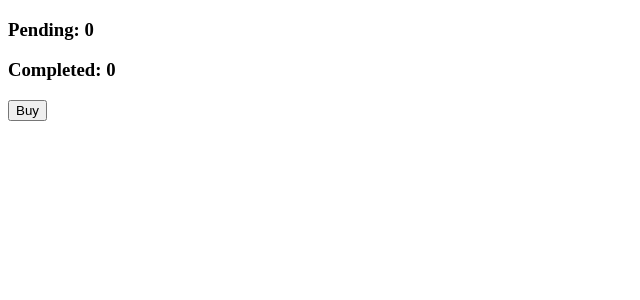
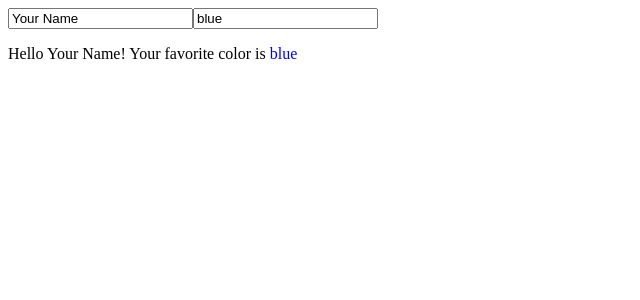
Before and after one commit to svalenziano/react-lab, a React (Vite) app: page / in a window 1280 px wide. Shown: the top 300 px of the page, without its empty margins (0-640 px from the left). Built offline with nearby package versions, Linux system fonts and the light colour scheme.

Commit message:
Simple form with one handler for multiple form fields

```diff
--- a/src/main.jsx
+++ b/src/main.jsx
@@ -4,38 +4,47 @@ import { useState } from 'react';
 
 createRoot(document.getElementById('root')).render(
   <StrictMode>
-  <RequestTracker />
+    <MyForm />
   </StrictMode>,
 )
 
-export default function RequestTracker() {
-  const [pending, setPending] = useState(0);
-  const [completed, setCompleted] = useState(0);
+function MyForm() {
 
-  async function handleClick() {
-    setPending(p => p + 1);
-    await delay(3000);
-    setPending(p => p - 1);
-    setCompleted(c => c + 1);
+  const dPerson = {
+    name: "Your Name",
+    color: "blue",
   }
 
-  return (
-    <>
-      <h3>
-        Pending: {pending}
-      </h3>
-      <h3>
-        Completed: {completed}
-      </h3>
-      <button onClick={handleClick}>
-        Buy
-      </button>
-    </>
-  );
+  const [person, setPerson] = useState(dPerson);
+
+  function handleChange(ev) {
+    setPerson({
+      ...person,
+      [ev.target.name]: ev.target.value
+    })
+  }
+
+    return (
+      <form>
+        <input
+          type="text"
+          name="name"
+          placeholder="Name?"
+          value={person.name}
+          onChange={handleChange}
+        />
+        <input
+          type="text"
+          name="color"
+          placeholder="Color?"
+          value={person.color}
+          onChange={handleChange}
+        />
+        <p>
+          Hello {person.name}!
+          Your favorite color is
+          <span style={{color: person.color}}> {person.color} </span>
+        </p>
+      </form>
+    )
 }
-
-function delay(ms) {
-  return new Promise(resolve => {
-    setTimeout(resolve, ms);
-  });
-}
```
